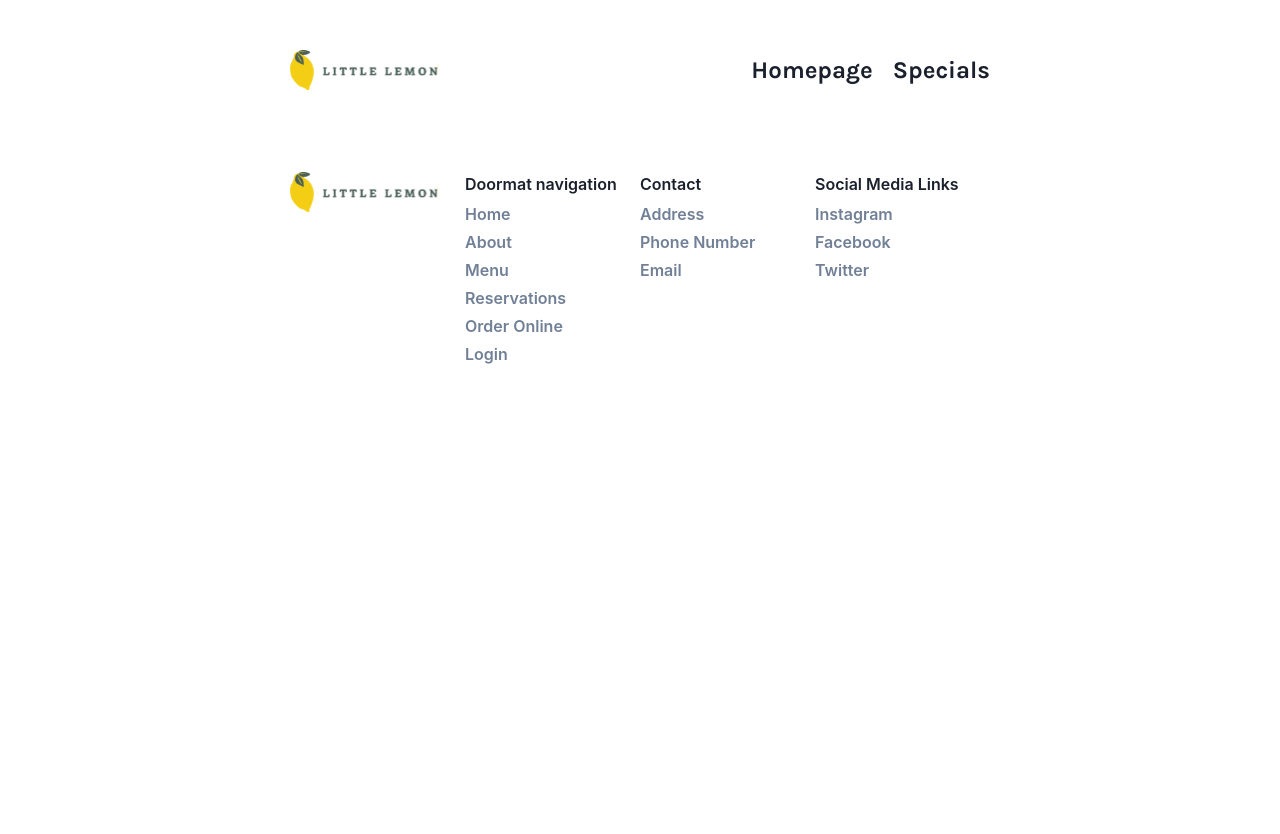
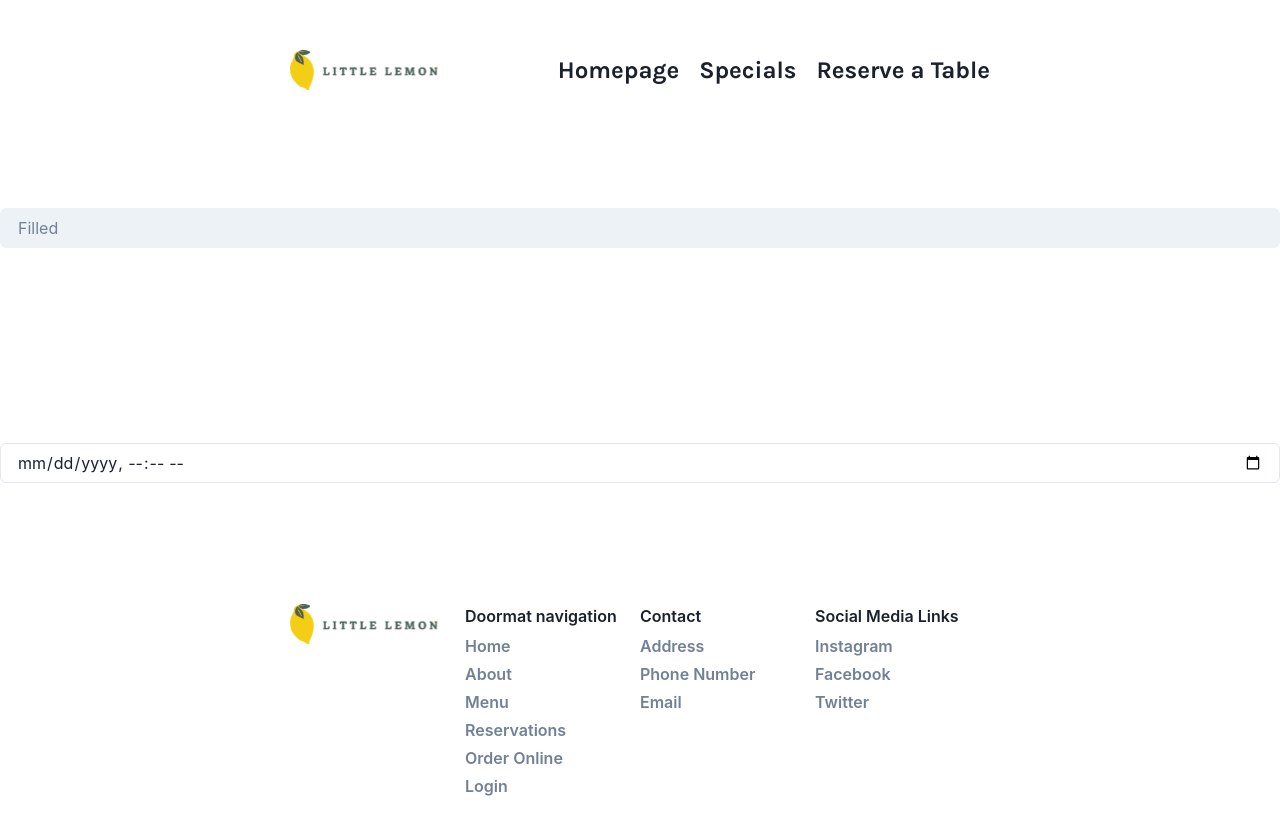
Before and after one commit to claudiooleite/litle_lemon, a React (Create React App) app: page /bookingpage in a window 1280 px wide. Shown: the top 834 px of the page. Built offline with nearby package versions, Linux system fonts and the light colour scheme.

Commit message:
components BookingPage and BookingForm added, started filling the form

```diff
--- a/src/App.js
+++ b/src/App.js
@@ -3,6 +3,7 @@ import Hero from "./Components/Hero";
 import Nav from "./Components/Nav";
 import Footer from "./Components/Footer";
 import Highlights from "./Components/Highlights";
+import BookingPage from "./Components/BookingPage";
 import { Route, Routes } from "react-router-dom";
 
 function App() {
@@ -12,6 +13,7 @@ function App() {
       <Routes>
         <Route path="/" element={<Hero />} />
         <Route path="/specials" element={<Highlights />} />{" "}
+        <Route path="/bookingpage" element={<BookingPage />} />{" "}
       </Routes>
       <Footer />
     </div>
--- /dev/null
+++ b/src/Components/BookingPage.jsx
@@ -0,0 +1,22 @@
+import { Input } from "@chakra-ui/react";
+
+
+function BookingForm() {
+    return (
+        <>
+            <Input variant='filled' placeholder='Filled' />
+            <Input placeholder='Select Date and Time' size='md' type='datetime-local' />
+        </>
+    )
+}
+
+function BookingPage() {
+
+    return (
+        <BookingForm>
+
+        </BookingForm>
+    )
+}
+
+export default BookingPage;
--- a/src/Components/Nav.jsx
+++ b/src/Components/Nav.jsx
@@ -17,6 +17,8 @@ function Nav() {
             <ul className={`nav-links ${showNav ? 'show' : ''}`}>
                 <li><Link to='/' className='nav-item'>Homepage</Link></li>
                 <li><Link to='/specials' className='nav-item'>Specials</Link></li>
+                <li><Link to='/bookingpage' className='nav-item'>Reserve a Table</Link></li>
+
             </ul>
 
             <div className='nav-icon' onClick={toggleNav}>
```
